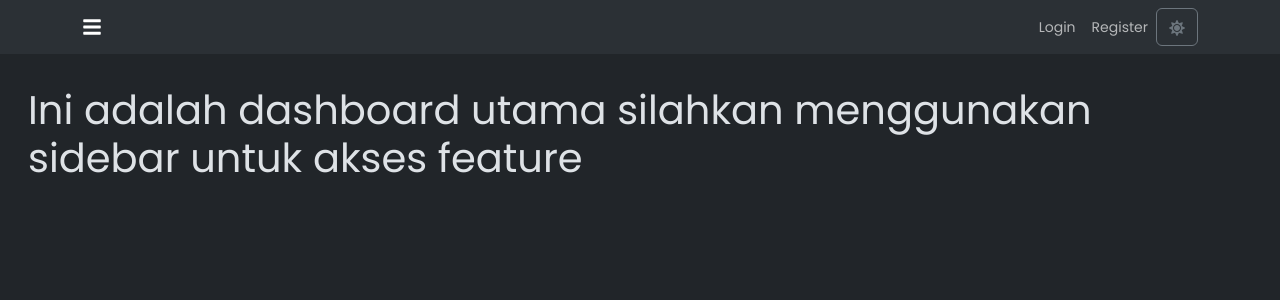
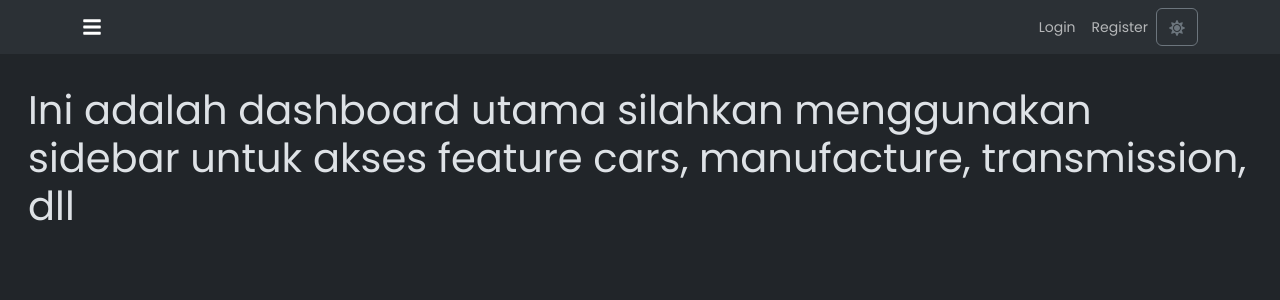
Before and after one commit to Km7-Binar-Tim6/web-client, a React (Vite) app: page / in a window 1280 px wide. Shown: the top 300 px of the page. Built offline with nearby package versions, Linux system fonts and the light colour scheme; no server answers; sample sign-in values are in the browser's storage.

Commit message:
testing log

```diff
--- a/src/routes/index.lazy.jsx
+++ b/src/routes/index.lazy.jsx
@@ -7,7 +7,7 @@ export const Route = createLazyFileRoute("/")({
 function Index() {
   return (
     <div className="mt-4">
-      <h1>Ini adalah dashboard utama silahkan menggunakan sidebar untuk akses feature</h1>
+      <h1>Ini adalah dashboard utama silahkan menggunakan sidebar untuk akses feature cars, manufacture, transmission, dll</h1>
     </div>
   );
 }
```
